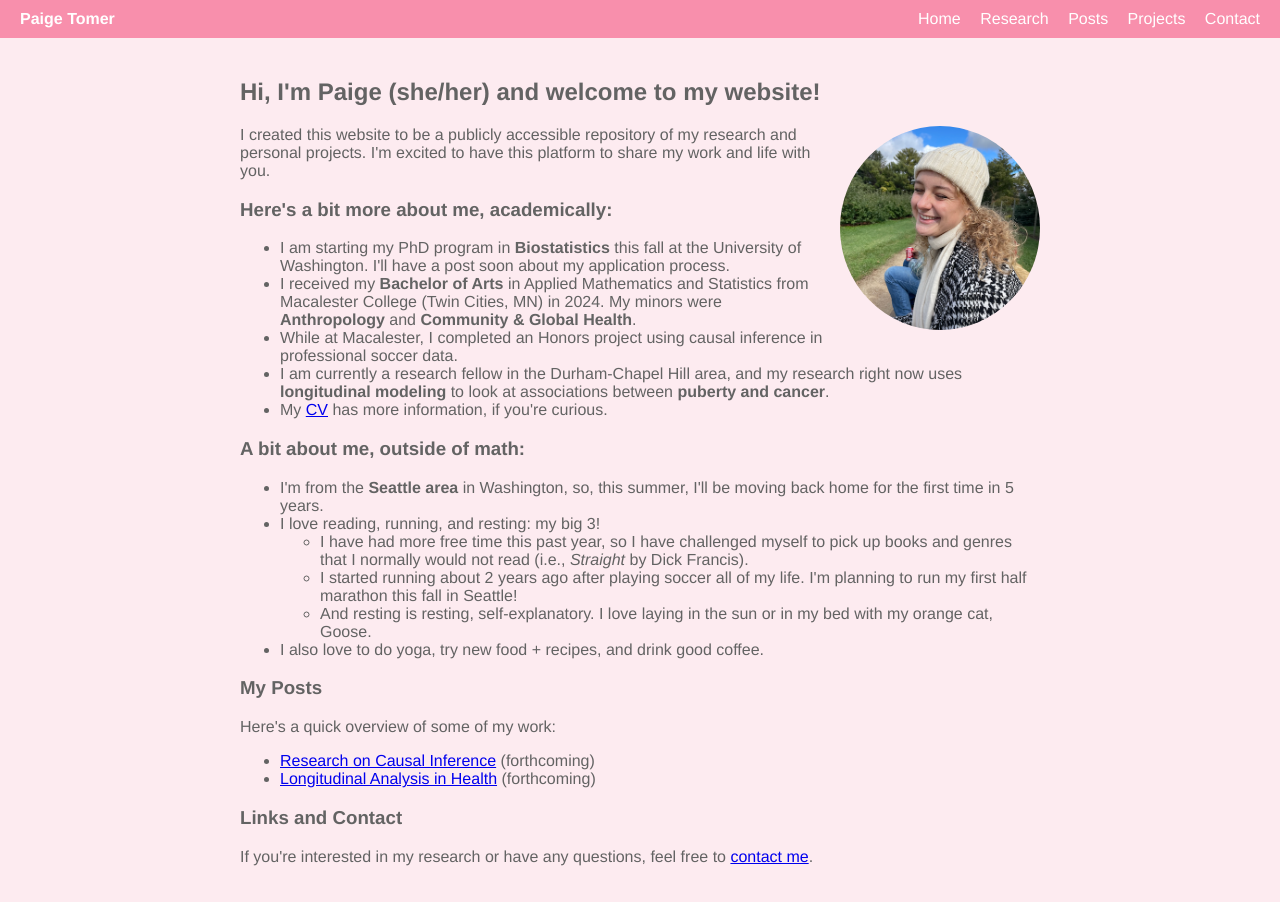
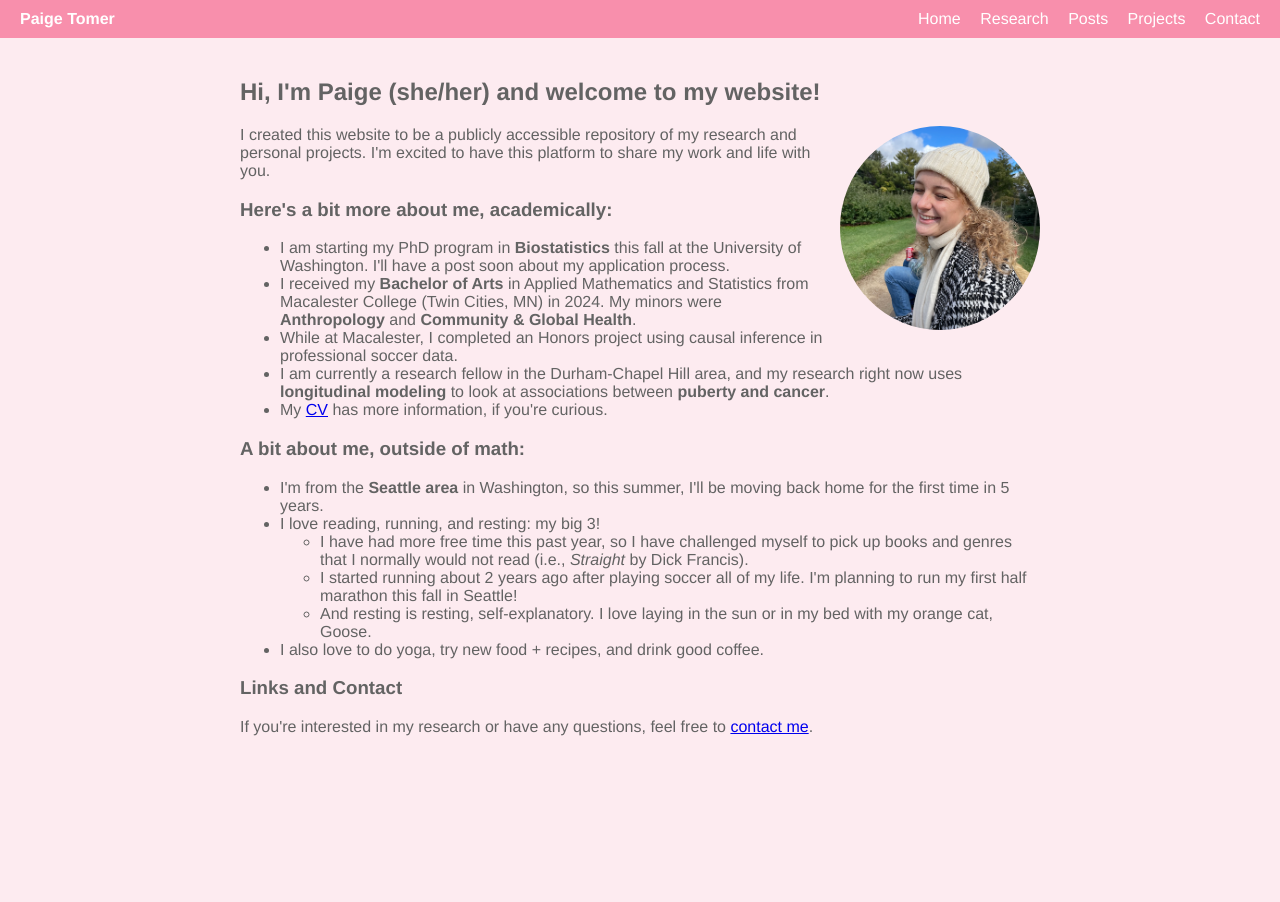
Before and after one commit to petomer-codes/petomer-website, a Jekyll site: the page built from index.html, in a window 1280 px wide. Built offline with Jekyll 4.4.1, drawn with Linux system fonts in a browser that asks for light colours.

Commit message:
Update index.html

```diff
--- a/index.html
+++ b/index.html
@@ -19,7 +19,7 @@ title: Home Page + About Me
 
 <h3>A bit about me, outside of math:</h3>
 <ul>
-  <li>I'm from the <strong>Seattle area</strong> in Washington, so, this summer, I'll be moving back home for the first time in 5 years.</li>
+  <li>I'm from the <strong>Seattle area</strong> in Washington, so this summer, I'll be moving back home for the first time in 5 years.</li>
   <li>I love reading, running, and resting: my big 3!
     <ul>
       <li>I have had more free time this past year, so I have challenged myself to pick up books and genres that I normally would not read (i.e., <em>Straight</em> by Dick Francis).</li>
@@ -30,12 +30,5 @@ title: Home Page + About Me
   <li>I also love to do yoga, try new food + recipes, and drink good coffee.</li>
 </ul>
 
-<h3>My Posts</h3>
-<p>Here's a quick overview of some of my work:</p>
-<ul>
-  <li><a href="#">Research on Causal Inference</a> (forthcoming) </li>
-  <li><a href="#">Longitudinal Analysis in Health</a> (forthcoming)</li>
-</ul>
-
 <h3>Links and Contact</h3>
 <p>If you're interested in my research or have any questions, feel free to <a href="mailto:petomer@icloud.com">contact me</a>.</p>
```
